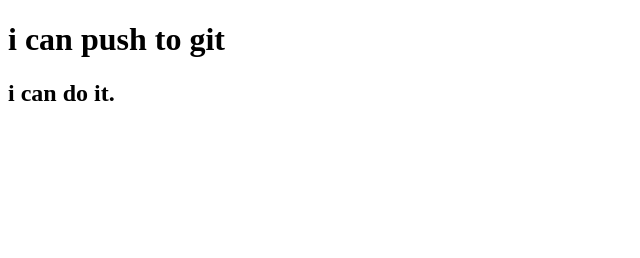
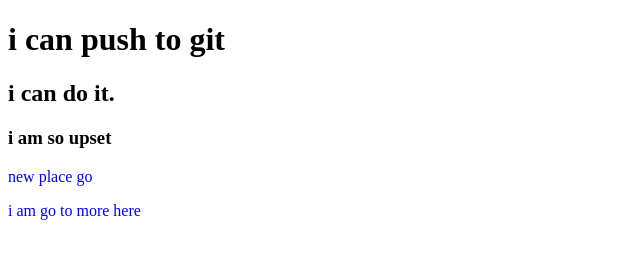
Before and after one commit to antara1994mondal/my-first-repo, a plain HTML site: page index.html in a window 1280 px wide. Shown: the whole page, without its empty margins (0-640 px from the left). Drawn offline with Linux system fonts and the light colour scheme.

Commit message:
added css

```diff
--- a/index.html
+++ b/index.html
@@ -5,9 +5,13 @@
     <meta http-equiv="X-UA-Compatible" content="IE=edge">
     <meta name="viewport" content="width=device-width, initial-scale=1.0">
     <title>my third repo</title>
+    <link rel="stylesheet" href="style.css">
 </head>
 <body>
     <h1>i can push to git</h1>
     <h2>i can do it.</h2>
+    <h3>i am so upset</h3>
+    <p>new place go</p>
+    <p>i am go to more here</p>
 </body>
 </html>
--- /dev/null
+++ b/style.css
@@ -0,0 +1,3 @@
+p{
+    color: blue;
+}
```
